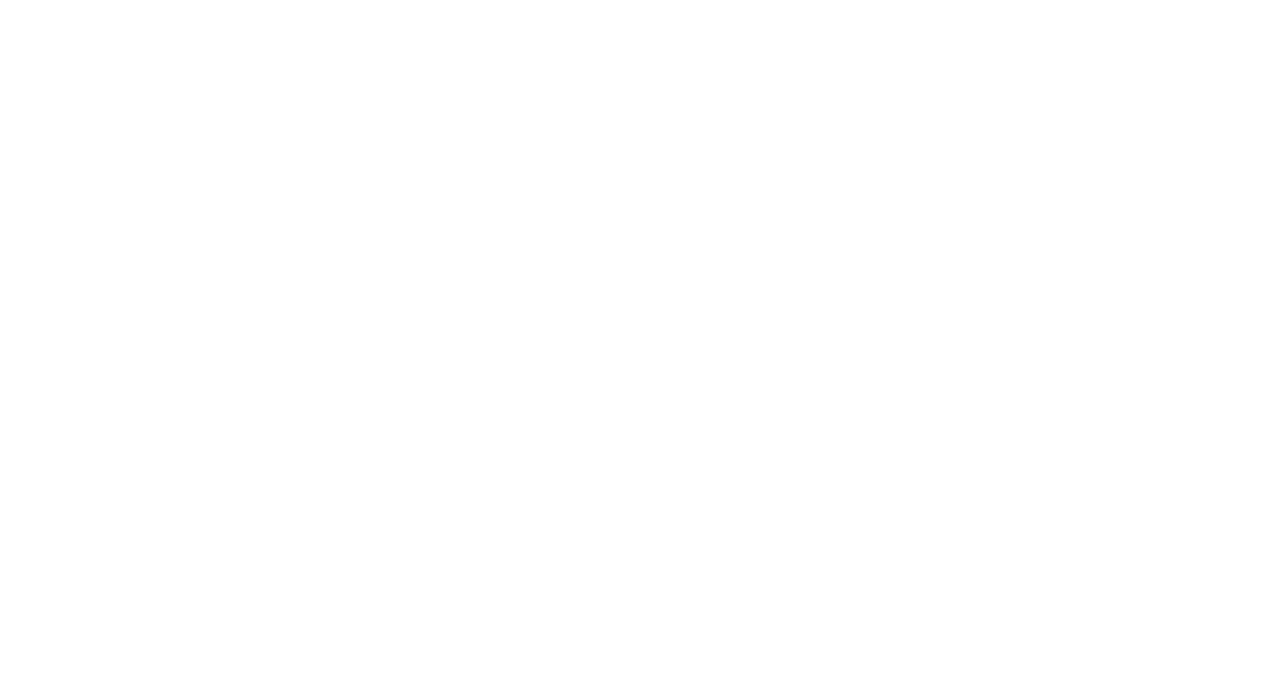
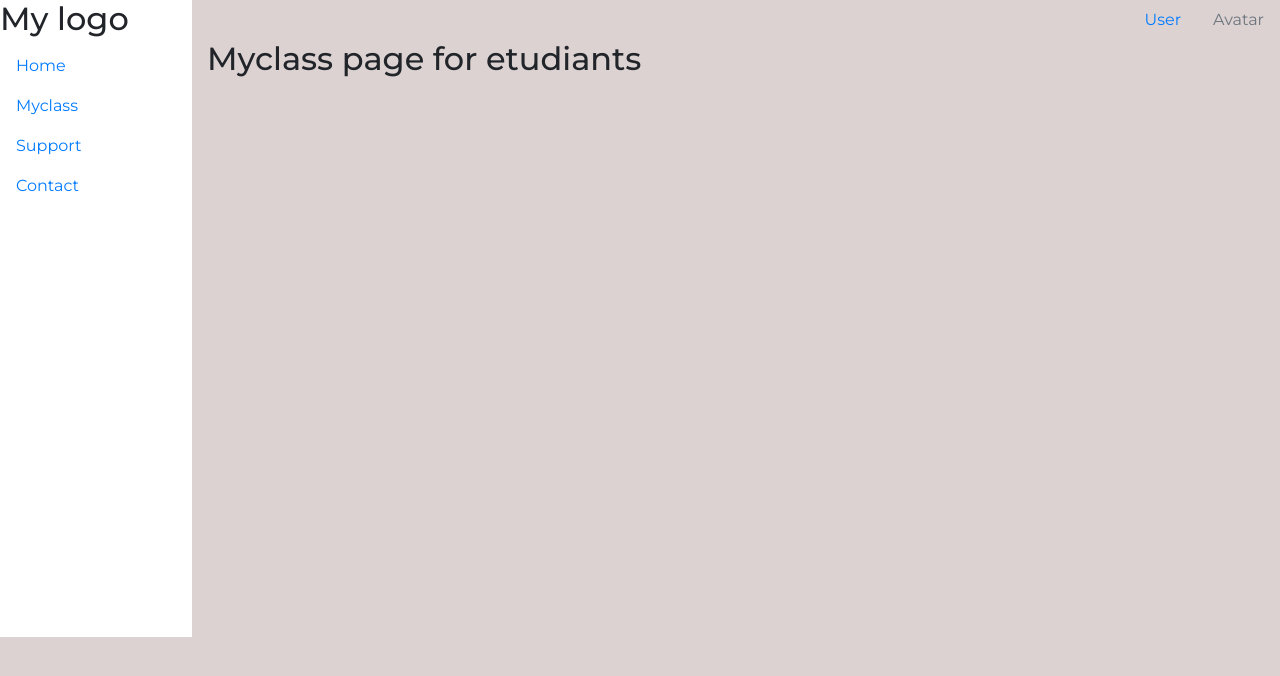
Before and after one commit to soufianeAe55/virtuel-class, a React (Create React App) app: page /Myclass in a window 1280 px wide. Shown: the top 676 px of the page. Built offline with nearby package versions, Linux system fonts and the light colour scheme.

Commit message:
dashboard setup

```diff
--- a/public/index.html
+++ b/public/index.html
@@ -2,7 +2,6 @@
 <html lang="en">
   <head>
     <meta charset="utf-8" />
-    <link rel="icon" href="%PUBLIC_URL%/favicon.ico" />
     <meta name="viewport" content="width=device-width, initial-scale=1" />
     <meta name="theme-color" content="#000000" />
 
@@ -10,11 +9,15 @@
     <link href="https://fonts.googleapis.com/css2?family=Montserrat:ital,wght@0,100;0,200;0,300;0,400;0,500;0,600;0,700;0,800;0,900;1,100;1,200;1,300;1,400;1,500;1,600;1,700;1,800;1,900&display=swap" rel="stylesheet">
     <!-- ---------------------- -->
 
+    <!-- Bootstrap -->
+    <link rel="stylesheet" href="https://maxcdn.bootstrapcdn.com/bootstrap/4.0.0/css/bootstrap.min.css">
+    <!-- ---------------------- -->
+
     <meta
       name="description"
-      content="Web site created using create-react-app"
+      content="Virtuel Class application"
     />
-    <link rel="apple-touch-icon" href="%PUBLIC_URL%/logo192.png" />
+
     <!--
       manifest.json provides metadata used when your web app is installed on a
       user's mobile device or desktop. See https://developers.google.com/web/fundamentals/web-app-manifest/
@@ -29,7 +32,7 @@
       work correctly both with client-side routing and a non-root public URL.
       Learn how to configure a non-root public URL by running `npm run build`.
     -->
-    <title>React App</title>
+    <title>Virtuel Class</title>
   </head>
   <body>
     <noscript>You need to enable JavaScript to run this app.</noscript>
@@ -45,6 +48,8 @@
       To begin the development, run `npm start` or `yarn start`.
       To create a production bundle, use `npm run build` or `yarn build`.
     -->
-
+  <script src="https://code.jquery.com/jquery-3.2.1.slim.min.js" ></script>
+  <script src="https://cdnjs.cloudflare.com/ajax/libs/popper.js/1.12.9/umd/popper.min.js" ></script>
+  <script src="https://maxcdn.bootstrapcdn.com/bootstrap/4.0.0/js/bootstrap.min.js" ></script>
   </body>
 </html>
--- a/src/App.css
+++ b/src/App.css
@@ -2,4 +2,12 @@
 
 .App{
   font-family: 'montserrat' ;
+
 }
+body {
+	 background-color: #DCD2D2;
+}
+
+body a {
+	text-decoration: none ;
+}
--- a/src/App.js
+++ b/src/App.js
@@ -1,13 +1,17 @@
 import './App.css';
 import {Switch, Route} from 'react-router-dom';
 import LoginPage from './Components/Login/LoginPage'
+import HomeEtu from './Components/Etudiant/Home'
+import Myclass from './Components/Etudiant/Myclass'
 
 function App() {
 
   return (
     <div className="App">
       <Switch>
-        <Route exact path='/' component={LoginPage} />
+         <Route exact path='/' component={LoginPage} />
+         <Route  path='/homeEtu' component={HomeEtu} />
+         <Route  path='/Myclass' component={Myclass} />
       </Switch>
     </div>
   );
--- /dev/null
+++ b/src/Components/Dashboard/Menu.js
@@ -0,0 +1,19 @@
+import React from 'react'
+
+
+function Menu(){
+
+	return(
+		<ul class="nav justify-content-end" >
+
+		  <li class="nav-item">
+		    <a class="nav-link" href="#">User</a>
+		  </li>
+		  <li class="nav-item">
+		    <a class="nav-link disabled" href="#">Avatar</a>
+		  </li>
+		</ul>
+		)
+}
+
+export default Menu
--- /dev/null
+++ b/src/Components/Dashboard/sideNav.js
@@ -0,0 +1,24 @@
+import React from 'react'
+import {Link} from 'react-router-dom'
+
+function SideNav(){
+	return(
+		<ul class="nav flex-column sideNa">
+		<h2>My logo </h2>
+		  <li class="nav-item">
+		    <Link class="nav-link active" to="/homeEtu" >Home</Link>
+		  </li>
+		  <li class="nav-item">
+		    <Link class="nav-link" to="/Myclass" >Myclass </Link>
+		  </li>
+		  <li class="nav-item">
+		    <a class="nav-link" href="#">Support</a>
+		  </li>
+		  <li class="nav-item">
+		    <a class="nav-link " href="#">Contact</a>
+		  </li>
+		</ul>
+		)
+}
+
+export default SideNav
--- /dev/null
+++ b/src/Components/Etudiant/Home.js
@@ -0,0 +1,23 @@
+import React from 'react'
+import SideNav from '../Dashboard/sideNav'
+import Menu from '../Dashboard/Menu'
+import '../../styles/homeEtu.css'
+
+function HomeEtu(){
+
+	return(
+		<div className="app" >
+			<SideNav />
+			<div className="sous-app" >
+				<Menu />
+				<div className="container">
+
+					<h2> Home page for etudiants </h2>
+				</div>
+			</div>
+
+		</div>
+		)
+}
+
+export default HomeEtu
--- /dev/null
+++ b/src/Components/Etudiant/Myclass.js
@@ -0,0 +1,24 @@
+import React from 'react'
+import SideNav from '../Dashboard/sideNav'
+import Menu from '../Dashboard/Menu'
+import '../../styles/homeEtu.css'
+
+function Myclass(){
+
+	return(
+		<div className="app" >
+			<SideNav />
+			<div className="sous-app" >
+				<Menu />
+				<div className="container">
+
+					<h2> Myclass page for etudiants </h2>
+				</div>
+			</div>
+
+		</div>
+
+		)
+}
+
+export default Myclass
--- /dev/null
+++ b/src/styles/homeEtu.css
@@ -0,0 +1,12 @@
+
+.app{
+	display: flex;
+}
+.sous-app{
+	flex-basis: 85%;
+}
+.sideNa{
+	background-color: white;
+	flex-basis: 15%;
+	height: 637px;
+}
```
